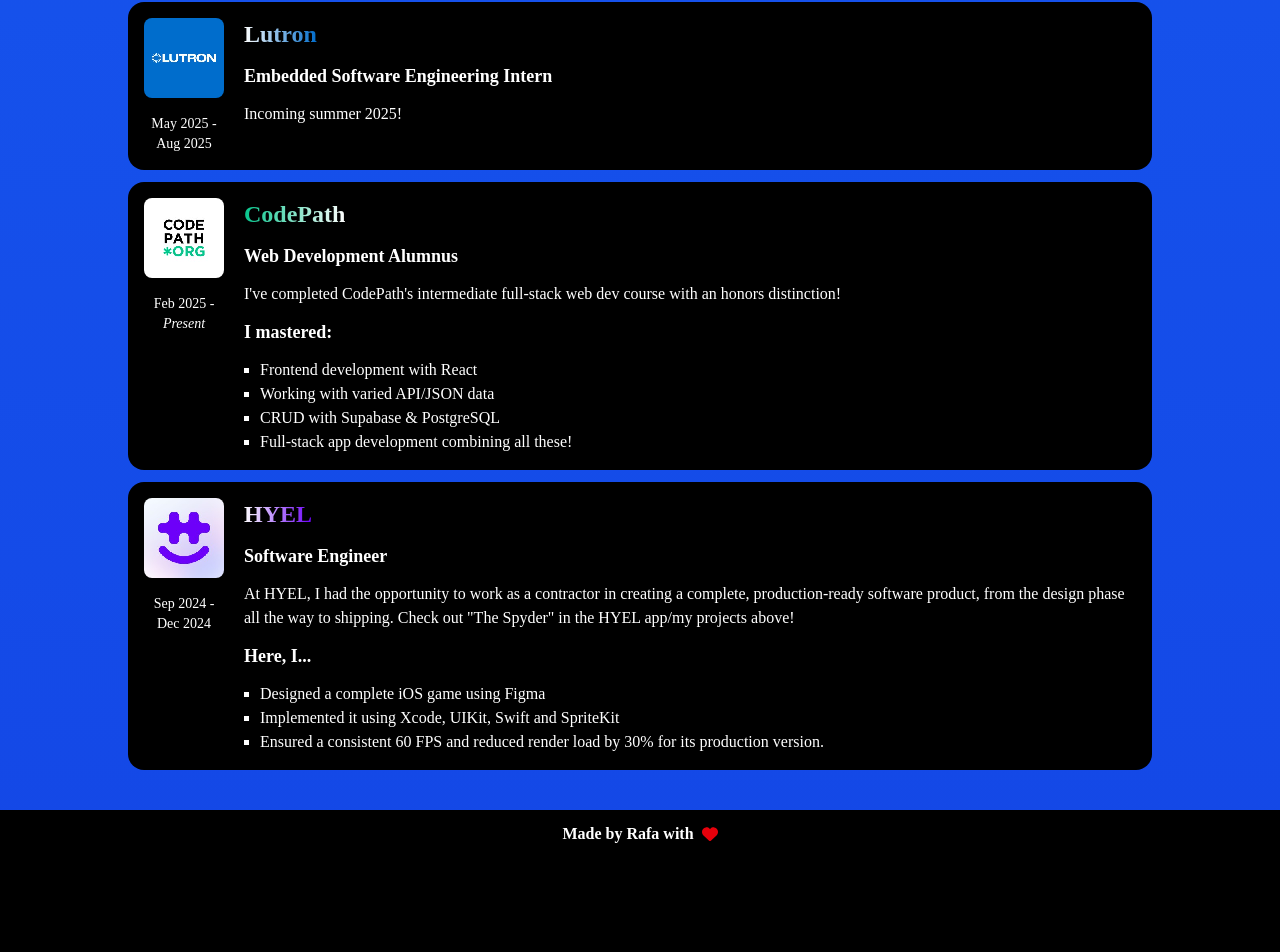
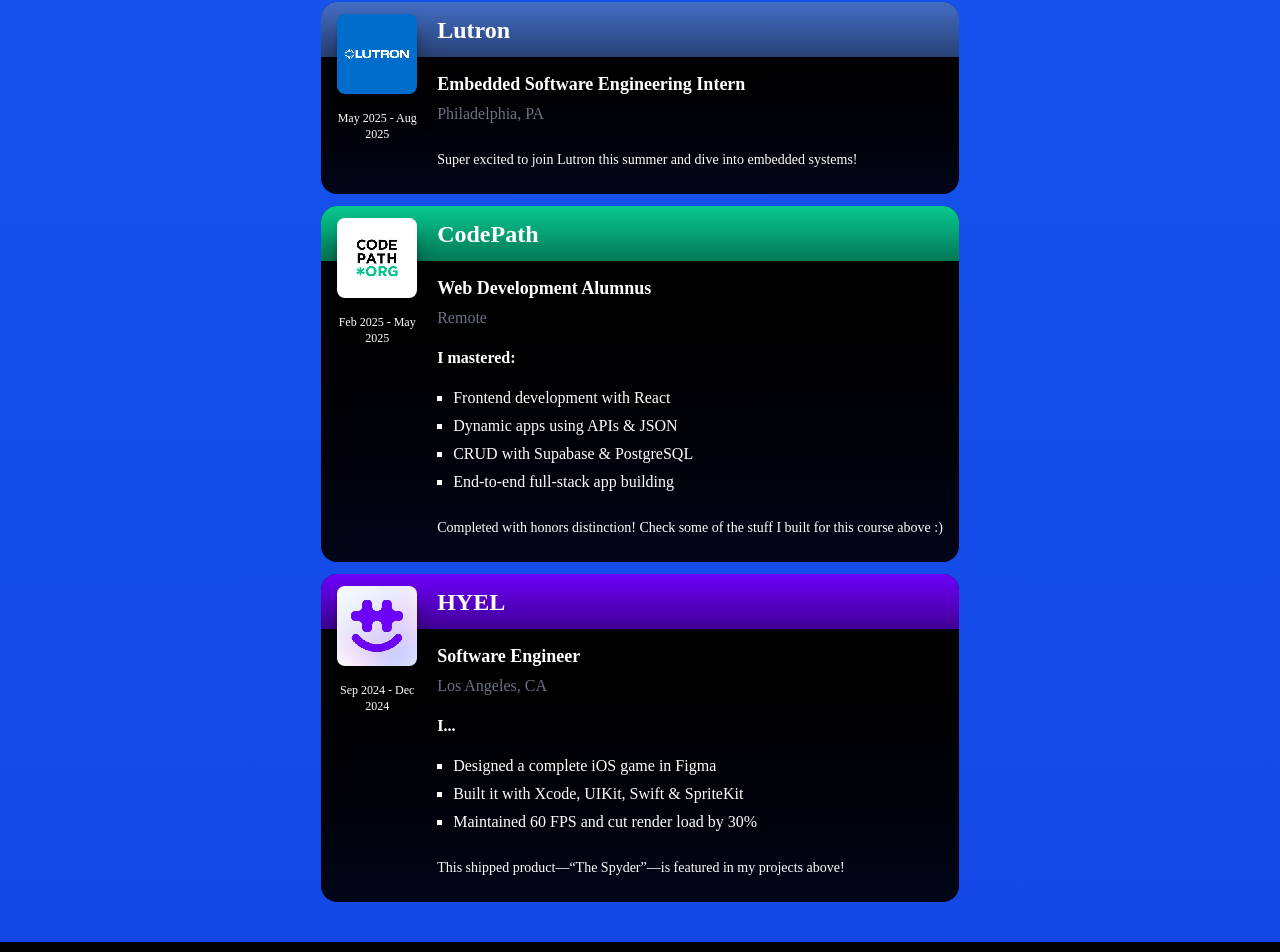
Before and after one commit to rnieblesealo/portfolio-new, a React (Vite) app: page / in a window 1280 px wide. Shown: the part 4675-5627 px from the top of the page. Before the commit the page ends 5585 px from the top, so only its background shows below. Built offline with nearby package versions, Linux system fonts and the light colour scheme; no server answers; a web font is replaced by a local one; what tailwindcss-animated would draw is missing.

Commit message:
improve experience display

```diff
--- a/data/experiences.ts
+++ b/data/experiences.ts
@@ -1,5 +1,6 @@
 export type ExperienceItem = {
   id: string,
+  employer: string,
   location: string,
   role: string,
   desc: string,
@@ -8,54 +9,58 @@
   startDate: Date,
   endDate?: Date,
   imgSrc?: string,
-  startTitleColor?: string,
-  endTitleColor?: string
+  accentColor?: string,
+  headingColor?: string,
 }
 
 export const experiences: ExperienceItem[] = [
   {
     id: "lutron",
-    location: "Lutron",
+    employer: "Lutron",
+    location: "Philadelphia, PA",
     role: "Embedded Software Engineering Intern",
-    desc: "Incoming summer 2025!",
-    startDate: new Date("May 27, 2025"), // only month, year will be displayed but needs day to be valid
+    desc: "Super excited to join Lutron this summer and dive into embedded systems!",
+    startDate: new Date("May 27, 2025"),
     endDate: new Date("August 5, 2025"),
     imgSrc: "images/lutron.jpg",
-    startTitleColor: "white",
-    endTitleColor: "#006CCB"
+    accentColor: "#436dc4",
+    headingColor: "white"
   },
   {
     id: "hyel",
-    location: "HYEL",
+    employer: "HYEL",
+    location: "Los Angeles, CA",
     role: "Software Engineer",
-    desc: "At HYEL, I had the opportunity to work as a contractor in creating a complete, production-ready software product, from the design phase all the way to shipping. Check out \"The Spyder\" in the HYEL app/my projects above!",
-    bulletsTitle: "Here, I...",
+    bulletsTitle: "I...",
     bullets: [
-      "Designed a complete iOS game using Figma",
-      "Implemented it using Xcode, UIKit, Swift and SpriteKit",
-      "Ensured a consistent 60 FPS and reduced render load by 30% for its production version.",
+      "Designed a complete iOS game in Figma",
+      "Built it with Xcode, UIKit, Swift & SpriteKit",
+      "Maintained 60 FPS and cut render load by 30%",
     ],
-    startDate: new Date("September 1, 2024"), // only month, year will be displayed but needs day to be valid
+    desc: "This shipped product—“The Spyder”—is featured in my projects above!",
+    startDate: new Date("September 1, 2024"),
     endDate: new Date("December 1, 2024"),
     imgSrc: "images/hyel.jpg",
-    startTitleColor: "white",
-    endTitleColor: "#6C00F9"
+    accentColor: "#6d00f9",
+    headingColor: "white"
   },
   {
     id: "codepath-web",
-    location: "CodePath",
+    location: "Remote",
+    employer: "CodePath",
     role: "Web Development Alumnus",
-    desc: "I've completed CodePath's intermediate full-stack web dev course with an honors distinction!",
     bulletsTitle: "I mastered:",
     bullets: [
       "Frontend development with React",
-      "Working with varied API/JSON data",
+      "Dynamic apps using APIs & JSON",
       "CRUD with Supabase & PostgreSQL",
-      "Full-stack app development combining all these!",
+      "End-to-end full-stack app building",
     ],
+    desc: "Completed with honors distinction! Check some of the stuff I built for this course above :)",
     startDate: new Date("February 1, 2025"),
+    endDate: new Date("May 3, 2025"),
     imgSrc: "images/codepath.jpg",
-    startTitleColor: "#06C58C",
-    endTitleColor: "white"
+    accentColor: "#07c88f",
+    headingColor: "white"
   },
 ]
--- a/src/components/Experience.tsx
+++ b/src/components/Experience.tsx
@@ -32,34 +32,52 @@
       !exp.endDate && "italic"
     )
 
-    const titleStyle = {
-      background: `linear-gradient(to right, ${exp.startTitleColor}, ${exp.endTitleColor})`,
-      WebkitBackgroundClip: "text", // For webkit browsers (Chrome, Safari)
-      WebkitTextFillColor: "transparent", // Makes the text transparent to show the gradient
-    }
+    return (
+      <li
+        key={exp.id}
+        className="bg-gradient-to-b from-black to-slate-950 px-4 pt-3 pb-6 flex flex-row gap-4 justify-left gap-5 rounded-2xl w-full animate-fade-right relative overflow-hidden">
 
-    return (
-      <li key={exp.id} className="bg-black p-4 flex flex-row gap-4 justify-left gap-5 rounded-2xl w-full animate-fade-right">
-        <div className="flex flex-col items-center max-w-[80px] gap-4">
+        <div className="absolute w-full h-[55px] top-0 left-0 z-0">
+          <div
+            className="w-full h-full z-1"
+            style={{
+              backgroundColor: exp.accentColor
+            }} />
+          <div className="absolute top-0 left-0 w-full h-full bg-gradient-to-b from-transparent to-black/40" />
+        </div>
+
+        <div className="flex flex-col items-center max-w-[80px] gap-4 z-1">
           <img
             src={exp.imgSrc}
             alt="Location logo"
-            className="min-w-[80px] rounded-lg"
+            className="min-w-[80px] rounded-lg shadow shadow-xl shadow-black/70"
           />
-          <p className="text-center text-sm">{`${start}`} - <span className={`${italicizePresent}`}>{end}</span></p>
+          <p className="text-center text-xs">{`${start}`} - <span className={`${italicizePresent}`}>{end}</span></p>
         </div>
-        <div className="flex flex-col gap-3">
+        <div className="flex flex-col">
           <h3
-            className="w-fit text-2xl font-extrabold"
-            style={(exp.startTitleColor && exp.endTitleColor) ? titleStyle : {}}>
-            {exp.location}
+            className="w-fit text-2xl font-extrabold z-2"
+            style={{
+              color: exp.headingColor
+            }}>
+            {exp.employer}
           </h3>
-          <h5 className="text-lg font-bold">{exp.role}</h5>
-          <p className="text-md">{exp.desc}</p>
-          <h5 className="text-lg font-bold">{exp.bulletsTitle}</h5>
-          <ul className="square-ul pl-4">
-            {bullets}
-          </ul>
+
+          <h5 className="text-lg font-bold mt-6">{exp.role}</h5>
+          <p className="text-base text-gray-500 mt-1">{exp.location}</p>
+
+          {exp.bulletsTitle &&
+            <h5 className="text-base font-bold my-4">{exp.bulletsTitle}</h5>
+          }
+
+          {exp.bullets &&
+            <ul className="text-base square-ul pl-4 flex flex-col gap-1">
+              {bullets}
+            </ul>
+          }
+
+          <p className="text-sm mt-6">{exp.desc}</p>
+
         </div>
       </li>
     )
```
